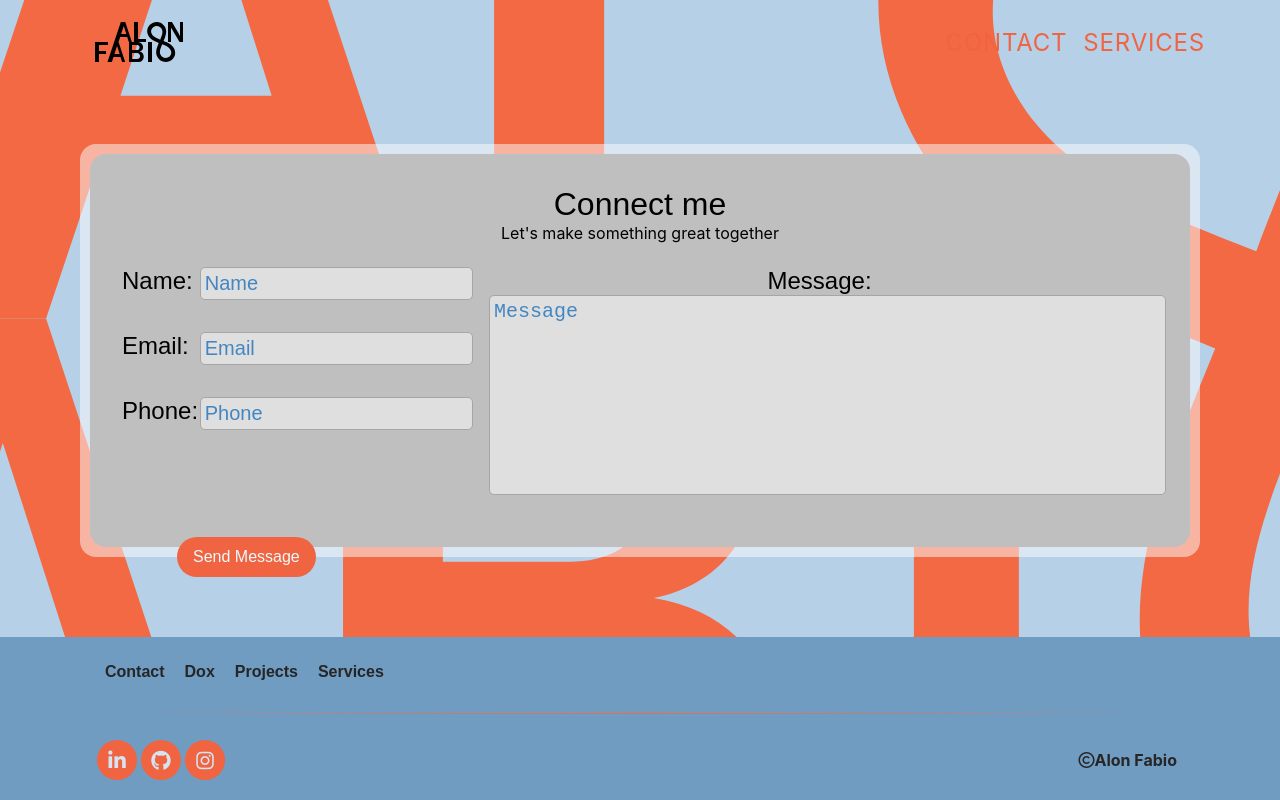
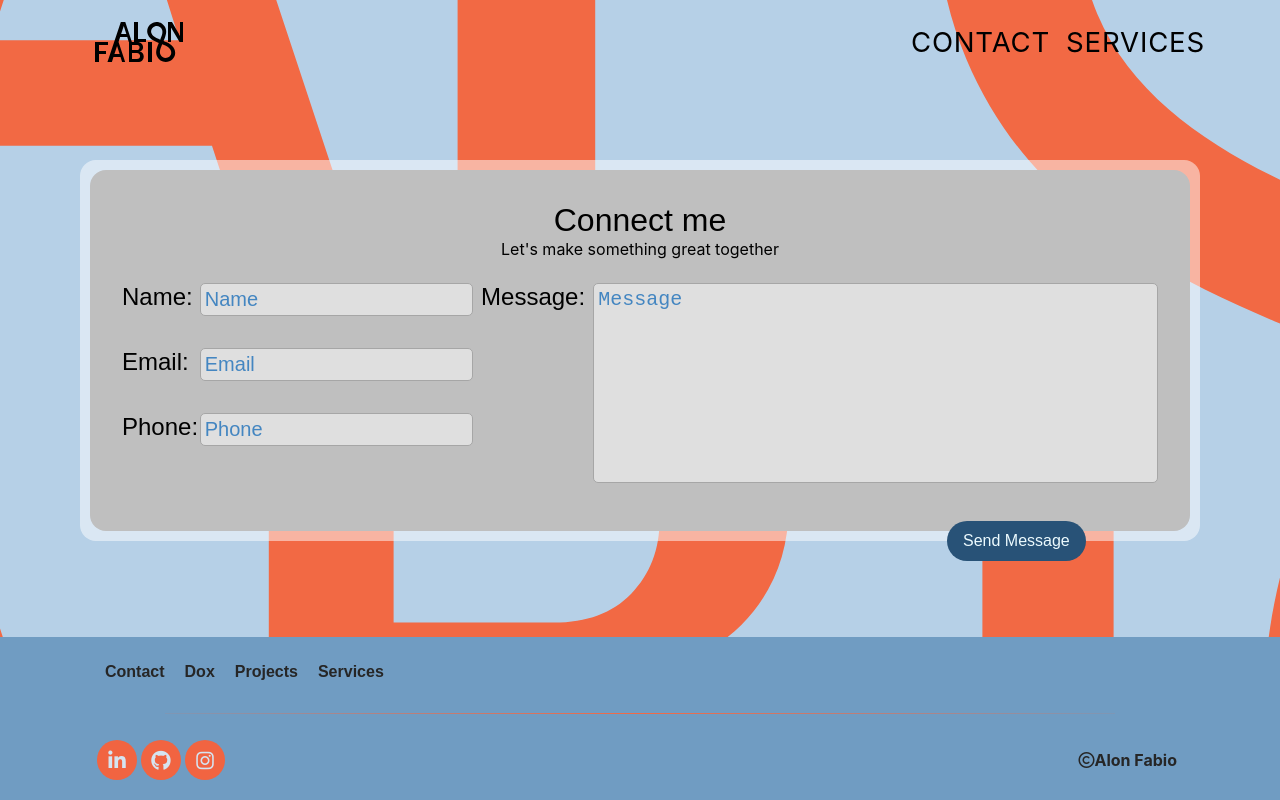
Before and after one commit to Alon-Fabio/AlonFabio_website_CV, a React (Create React App) app: page / in a window 1280 px wide. Both pictures are taken after a click on the item "CONTACT". Built offline with nearby package versions, Linux system fonts and the light colour scheme; a web font is replaced by a local one.

Commit message:
Final check and update

```diff
--- a/src/components/ContactForm/ContactForm.tsx
+++ b/src/components/ContactForm/ContactForm.tsx
@@ -71,6 +71,7 @@ const ContactForm = () => {
       {/* --------------------------------------------------------------------- */}
       <div className="formInputs">
         <div className="formSection" id="IdInputs">
+          <div id="alignInputs"></div>
           <div className="formInline">
             <h3>{"Name: "}</h3>
             <input
--- a/src/components/NavBar/NavBar.scss
+++ b/src/components/NavBar/NavBar.scss
@@ -9,6 +9,8 @@ nav {
   background-color: $base-color;
   padding: 10px;
   transition: padding 0.5s ease, background-color 0.5s ease;
+  border-radius: 0 0 0 99px;
+  background-color: $base-color;
   .navMain {
     display: flex;
     justify-content: space-between;
@@ -23,14 +25,17 @@ nav {
     }
     .navLinks {
       z-index: 990;
-      color: $secund-base-color;
+      color: $gray-15;
       text-transform: uppercase;
       font-weight: 400;
-      font-size: 1.5rem;
+      font-size: 1.725rem;
       letter-spacing: 0.05rem;
+
       li {
+        position: relative;
         list-style-type: none;
       }
+
       :hover {
         cursor: pointer;
         color: rgb(231, 202, 175) !important;
--- a/src/components/NavBar/Navbar.tsx
+++ b/src/components/NavBar/Navbar.tsx
@@ -9,6 +9,7 @@ import { useEventListener } from "../../hooks/useEventListener";
 
 const Navbar: React.FC<{ onRouteChange: Function }> = ({ onRouteChange }) => {
   const NavBar = useRef<HTMLAnchorElement | null>(null);
+  const NavLi = useRef<HTMLUListElement | null>(null);
   const [navStyle, setNavStyle] = useState({
     burger: "",
     navLinks: "",
@@ -17,12 +18,22 @@ const Navbar: React.FC<{ onRouteChange: Function }> = ({ onRouteChange }) => {
   // Fun for the eventListener
   const scrollDetect = () => {
     // Changes the NavBars background and the fill color of the SVG logo.
-    if (window.scrollY <= 20 && NavBar.current !== null) {
+    if (
+      window.scrollY <= 20 &&
+      NavBar.current !== null &&
+      NavLi.current !== null
+    ) {
       NavBar.current.classList.add("navbarTop");
+      NavLi.current.style.color = "#000";
       NavBar.current.style.fill = "#000";
     }
-    if (window.scrollY >= 20 && NavBar.current !== null) {
+    if (
+      window.scrollY >= 20 &&
+      NavBar.current !== null &&
+      NavLi.current !== null
+    ) {
       NavBar.current.classList.remove("navbarTop");
+      NavLi.current.style.color = "#F26944";
       NavBar.current.style.fill = "#F26944";
     }
   };
@@ -54,7 +65,7 @@ const Navbar: React.FC<{ onRouteChange: Function }> = ({ onRouteChange }) => {
           <NavLogo />
         </div>
         <div className="navLinksMain">
-          <ul className={`navLinks ${navStyle.navLinks}`}>
+          <ul ref={NavLi} className={`navLinks ${navStyle.navLinks}`}>
             <li
               onClick={() => {
                 onBurgerClick();
--- a/src/components/Services/Services.scss
+++ b/src/components/Services/Services.scss
@@ -1,4 +1,5 @@
 @import "../../styles/scss/variables";
+
 .services {
   font-size: 1.25rem;
   span {
@@ -155,6 +156,9 @@
         }
       }
     }
+    button {
+      background-color: $base-color;
+    }
   }
 }
 
@@ -213,7 +217,11 @@
               font-size: 1.5rem;
             }
             .formSection {
+              align-self: flex-start;
               flex-grow: 1;
+              #alignInputs {
+                height: 39px;
+              }
               .formInline {
                 padding: 1rem 0;
                 input {
@@ -226,7 +234,7 @@
                 display: flex;
                 padding-left: 00.5rem;
                 textarea {
-                  min-height: 15vh;
+                  min-height: 10em;
                   padding: 00.25rem;
                   margin-left: 0.5rem;
                   font-size: 1.25rem;
@@ -236,7 +244,7 @@
           }
           #formSubmit {
             position: absolute;
-            padding-left: 5%;
+            padding-left: 75%;
             bottom: -30px;
           }
           .error {
@@ -270,8 +278,17 @@
 
     //Contact Form
     #formSection {
-      #formMessage {
-        display: block !important;
+      align-self: flex-end;
+      #formContainer {
+        #contactForm {
+          .formInputs {
+            .formSection {
+              #formMessage {
+                display: block;
+              }
+            }
+          }
+        }
       }
     }
   }
@@ -317,6 +334,10 @@
         }
       }
     }
+    //Contact Form
+    #alignInputs {
+      height: 0 !important;
+    }
   }
 }
 @media screen and (min-width: 1980px) {
--- a/src/components/contact/contact.scss
+++ b/src/components/contact/contact.scss
@@ -8,7 +8,6 @@
     #formContainer {
       flex-grow: 3;
       text-align: center;
-      #contactForm {
       #formMessage {
         display: block;
         textarea {
@@ -18,6 +17,8 @@
         }
       }
     }
+    button {
+      background-color: $base-color;
     }
   }
 }
@@ -34,17 +35,17 @@
 
     #formSection {
       display: flex;
+      width: 100%;
       min-height: calc(100vh - 227px);
-      width: 100%;
       background-image: url(../../styles/img/logos/NavLogo/AlonNavLogoBlue.svg);
       background-repeat: no-repeat;
       background-position: center;
-      background-size: 200%;
+      background-size: 400vh;
       align-items: center;
       padding-bottom: 0;
       #formContainer {
         width: 100%;
-        height: fit-content;
+        // height: fit-content;
         Form {
           position: relative;
           border-radius: 1rem;
@@ -59,9 +60,14 @@
               font-size: 1.5rem;
             }
             .formSection {
+              align-self: flex-start;
               flex-grow: 1;
+              #alignInputs {
+                height: 39px;
+              }
               .formInline {
                 padding: 1rem 0;
+
                 input {
                   padding: 0.25rem;
                   font-size: 1.25rem;
@@ -72,7 +78,7 @@
                 display: flex;
                 padding-left: 00.5rem;
                 textarea {
-                  min-height: 15vh;
+                  min-height: 10em;
                   padding: 00.25rem;
                   margin-left: 0.5rem;
                   font-size: 1.25rem;
@@ -82,7 +88,7 @@
           }
           #formSubmit {
             position: absolute;
-            padding-left: 5%;
+            padding-left: 75%;
             bottom: -30px;
           }
           .error {
@@ -93,3 +99,51 @@
     }
   }
 }
+// Tablet
+@media (min-width: 769px) {
+  #Contact {
+    .services {
+      //Contact Form
+      #formSection {
+        align-self: flex-start;
+        #formContainer {
+          form {
+            .formInputs {
+              #formMessage {
+                display: block;
+              }
+            }
+          }
+        }
+      }
+    }
+  }
+}
+// Big screen
+@media screen and (min-width: 1024px) {
+  #Contact {
+    //Contact Form
+    #alignInputs {
+      height: 0 !important;
+    }
+  }
+}
+@media (min-width: 769px) and (max-width: 1023px) {
+  #Contact
+
+    //Contact Form
+    #formSection {
+    align-self: flex-end;
+    #formContainer {
+      #contactForm {
+        .formInputs {
+          .formSection {
+            #formMessage {
+              display: block;
+            }
+          }
+        }
+      }
+    }
+  }
+}
```
Also changed, not shown: 1 other file (tests, documents, lock files or other folders). Lines whose indentation alone changed are shown as unchanged.
